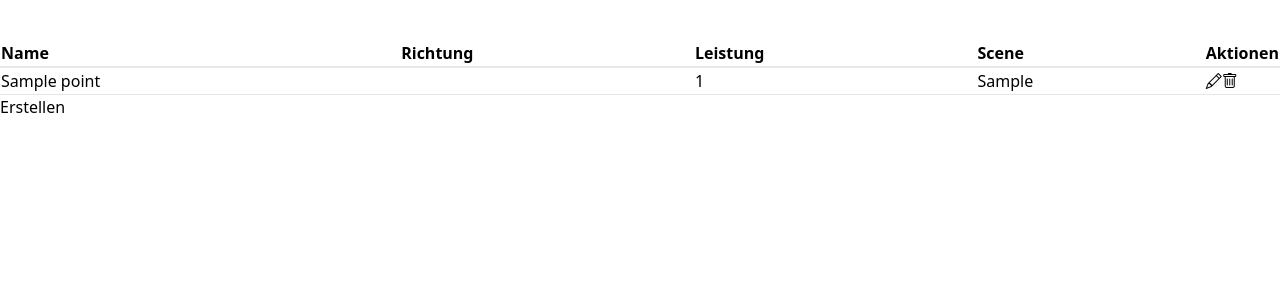
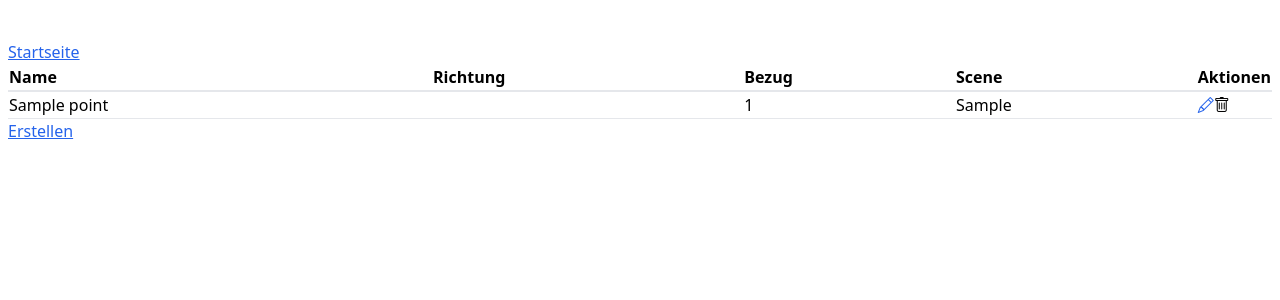
Before and after one commit to LaurinKerkloh/electricity_meter, a Rails app: page /trigger_points in a window 1280 px wide. Shown: the top 300 px of the page. Run offline with Rails 7, Linux system fonts and the light colour scheme; tables that the repository leaves empty hold one stand-in row (values such as "Sample post"); style sheets or scripts are compiled from the project's sources; parts of the project's set-up code (start-up, migrations or seed data) failed here and were passed over; some libraries are stand-ins or nearby versions.

Commit message:
overhaul design

```diff
--- a/app/assets/stylesheets/application.tailwind.css
+++ b/app/assets/stylesheets/application.tailwind.css
@@ -2,12 +2,12 @@
 @tailwind components;
 @tailwind utilities;
 
-/*
-
 @layer components {
-  .btn-primary {
-    @apply py-2 px-4 bg-blue-200;
+  .link {
+    @apply text-blue-600 underline hover:text-blue-400;
   }
 }
 
-*/
+a {
+  @apply link;
+}
--- a/app/views/layouts/application.html.erb
+++ b/app/views/layouts/application.html.erb
@@ -26,7 +26,7 @@
   </head>
 
   <body>
-    <main class="container mx-auto mt-10">
+    <main class="container mx-auto mt-10 px-2">
       <%= yield %>
     </main>
   </body>
--- a/app/views/overview/show.html.erb
+++ b/app/views/overview/show.html.erb
@@ -2,7 +2,7 @@
 <% if [@house.time, @solar.time].min < Time.now - 30.seconds %>
   <div class="text-lg border rounded-lg bg-yellow-200 p-3 mb-3">Einer der Zähler hat seit mindestens 30 Sekunden keinen Wert mehr gemeldet!</div>
 <% end %>
-<div class="grid gap-4 grid-cols-2 grid-rows-2">
+<div class="grid gap-4 grid-cols-1 lg:grid-cols-2">
   <div class="border-2 rounded p-3 flex-auto">
     <h2 class="text-xl mb-2">Aktuell</h2>
     Bezug:
--- a/app/views/trigger_points/index.html.erb
+++ b/app/views/trigger_points/index.html.erb
@@ -1,9 +1,10 @@
+<%= link_to "Startseite", root_path %>
 <table class="border-collapse w-full table-auto">
   <thead>
     <tr class="border-b-2">
       <th class="text-start">Name</th>
       <th class="text-start">Richtung</th>
-      <th class="text-start">Leistung</th>
+      <th class="text-start">Bezug</th>
       <th class="text-start">Scene</th>
       <th class="whitespace-nowrap w-0">Aktionen</th>
     </tr>
--- a/config/locales/models/trigger_point/de.yml
+++ b/config/locales/models/trigger_point/de.yml
@@ -11,4 +11,4 @@ de:
           up: Zunehmend
           down: Abnehmend
     models:
-      trigger_point: Triggerpunkt
+      trigger_point: Schaltpunkt
```
